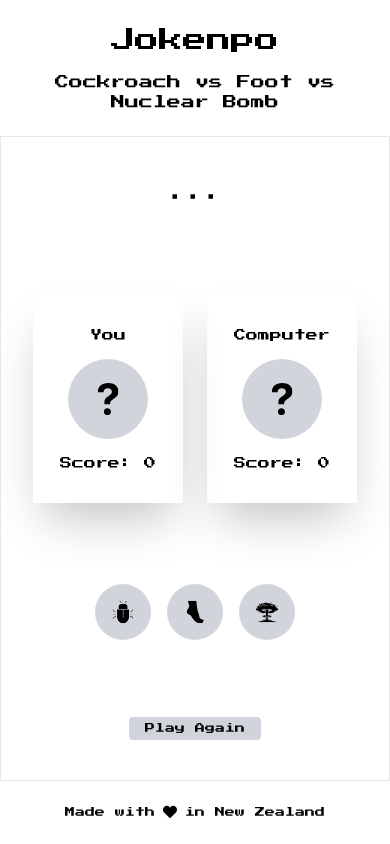
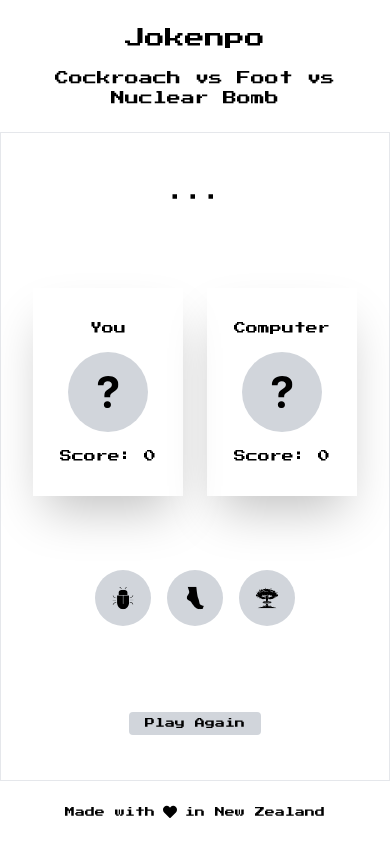
Before and after one commit to ninaokumura/steven-hyde, a React (Create React App) app: page / in a window 390 px wide. Built offline with nearby package versions, Linux system fonts and the light colour scheme.

Commit message:
change font-size + padding

```diff
--- a/src/App.js
+++ b/src/App.js
@@ -85,14 +85,14 @@ function App() {
   return (
     <div className='flex flex-col justify-center item-center min-h-screen'>
       <header className='grid text-center p-6 gap-4'>
-        <h1 className='font-sans text-2xl sm:text-4xl'>Jokenpo</h1>
+        <h1 className='font-sans text-xl sm:text-4xl'>Jokenpo</h1>
         <span className='text-sm sm:text-base'>
           Cockroach vs Foot vs Nuclear Bomb
         </span>
       </header>
       <main className='border flex-1 grid place-items-center'>
         <div className='py-4 text-lg'>{message}</div>
-        <div className='flex gap-6 sm:gap-12 py-6'>
+        <div className='flex gap-6 sm:gap-12 py-2'>
           {playerCards.map(player => (
             <Card
               key={player.playerName}
```
